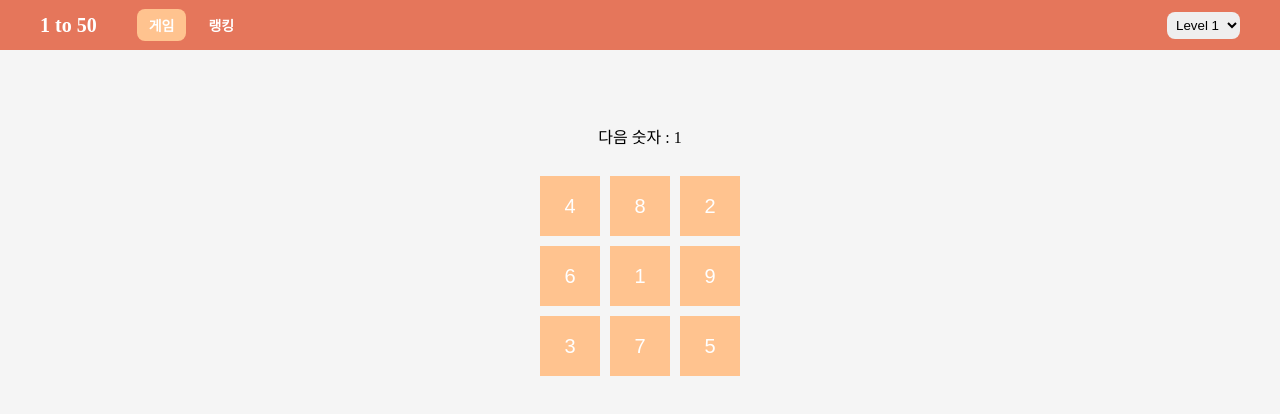
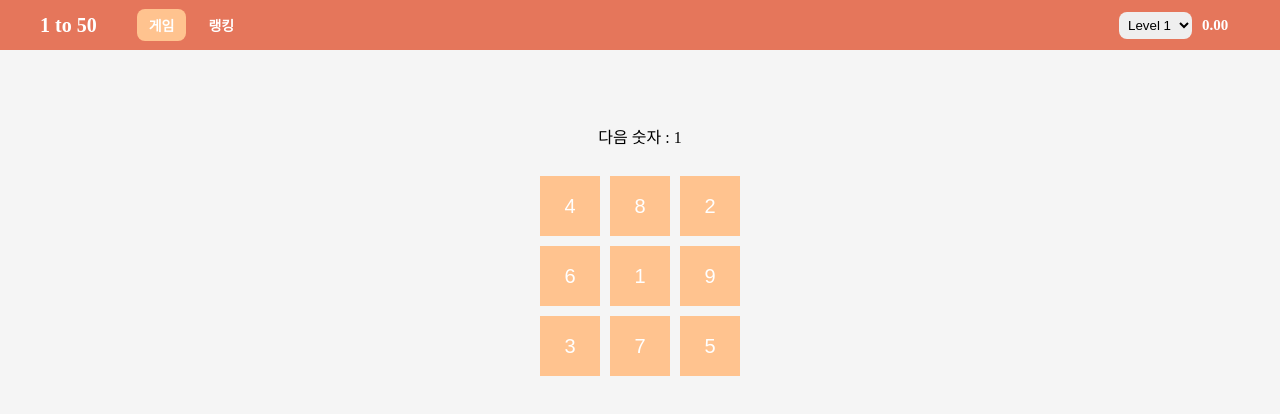
Before and after one commit to AND-SOPT-WEB/SeoYeonYu, a React (Vite) app in the folder week3/assignment/: page / in a window 1280 px wide. Shown: the top 414 px of the page. Built offline with nearby package versions, Linux system fonts and the light colour scheme.

Commit message:
feat: 타이머 구현

```diff
--- a/week3/assignment/src/App.jsx
+++ b/week3/assignment/src/App.jsx
@@ -7,11 +7,28 @@ import Ranking from "./components/Ranking";
 function App() {
   const [selectedButton, setSelectedButton] = useState("게임");
   const [level, setLevel] = useState(1);
+  const [gameState, setGameState] = useState({ start: false, reset: false });
+
+  const startGame = () => {
+    setGameState({ start: true, reset: false });
+  };
+
+  const endGame = () => {
+    setGameState({ start: false, reset: false });
+  };
+
+  const resetGame = () => {
+    setGameState({ start: false, reset: true });
+  };
 
   return (
     <>
-      <TopBar {...{ selectedButton, setSelectedButton, level, setLevel }} />
-      {selectedButton === "게임" ? <Game level={level} /> : <Ranking />}
+      <TopBar {...{ selectedButton, setSelectedButton, level, setLevel, resetGame, gameState }} />
+      {selectedButton === "게임" ? (
+        <Game {...{ level, startGame, endGame, gameState }} />
+      ) : (
+        <Ranking />
+      )}
     </>
   );
 }
--- a/week3/assignment/src/components/Game.jsx
+++ b/week3/assignment/src/components/Game.jsx
@@ -1,7 +1,7 @@
 import { useEffect, useState } from "react";
 import styled from "@emotion/styled";
 
-const Game = ({ level }) => {
+const Game = ({ level, startGame, endGame, gameState }) => {
   const gridNumber = level + 2;
   const halfNumber = gridNumber ** 2;
   const maxNumber = halfNumber * 2;
@@ -22,6 +22,9 @@ const Game = ({ level }) => {
 
   const handleNumberClick = (num, index) => {
     if (num === nextNumber) {
+      if (num === 1) startGame();
+      if (nextNumber === maxNumber) endGame();
+
       setNextNumber((prev) => prev + 1);
       const updatedNumber = newNumbers.length > 0 ? newNumbers.pop() : null;
       setNumbers((prev) => {
--- /dev/null
+++ b/week3/assignment/src/components/Timer.jsx
@@ -0,0 +1,46 @@
+import { useState, useEffect } from "react";
+import styled from "@emotion/styled";
+
+const Timer = ({ gameState }) => {
+  const [time, setTime] = useState(0);
+
+  const saveData = (time) => {
+    const gameData = {
+      timestamp: new Date(),
+      level: 1,
+      time: time.toFixed(2),
+    };
+
+    const rankingData = JSON.parse(localStorage.getItem("rankingData")) || [];
+    rankingData.push(gameData);
+    localStorage.setItem("rankingData", JSON.stringify(rankingData));
+  };
+
+  useEffect(() => {
+    let timerId;
+    if (gameState.start) {
+      timerId = setInterval(() => {
+        setTime((prev) => prev + 0.01);
+      }, 10);
+    } else if (!gameState.start && time !== 0) {
+      clearInterval(timerId);
+      setTime(0);
+      if (!gameState.reset) {
+        alert(`게임 끝! 기록: ${time.toFixed(2)}초`);
+        saveData(time);
+      }
+    }
+
+    return () => clearInterval(timerId);
+  }, [gameState.start, time]);
+
+  return <Time>{time.toFixed(2)}</Time>;
+};
+
+export default Timer;
+
+const Time = styled.span`
+  width: 3.8rem;
+  font-size: 1.5rem;
+  font-weight: 600;
+`;
--- a/week3/assignment/src/components/TopBar.jsx
+++ b/week3/assignment/src/components/TopBar.jsx
@@ -1,12 +1,13 @@
 import styled from "@emotion/styled";
+import Timer from "./Timer";
 
-const TopBar = ({ selectedButton, setSelectedButton, level, setLevel }) => {
+const TopBar = ({ selectedButton, setSelectedButton, level, setLevel, resetGame, gameState }) => {
   const buttons = ["게임", "랭킹"];
   const levels = [1, 2, 3];
 
   const handleLevelChange = (e) => {
     setLevel(Number(e.target.value));
-    console.log(e.target.value);
+    resetGame();
   };
 
   return (
@@ -34,6 +35,7 @@ const TopBar = ({ selectedButton, setSelectedButton, level, setLevel }) => {
                 </option>
               ))}
             </LevelSelect>
+            <Timer gameState={gameState} />
           </Section>
         )}
       </SectionContainer>
```
